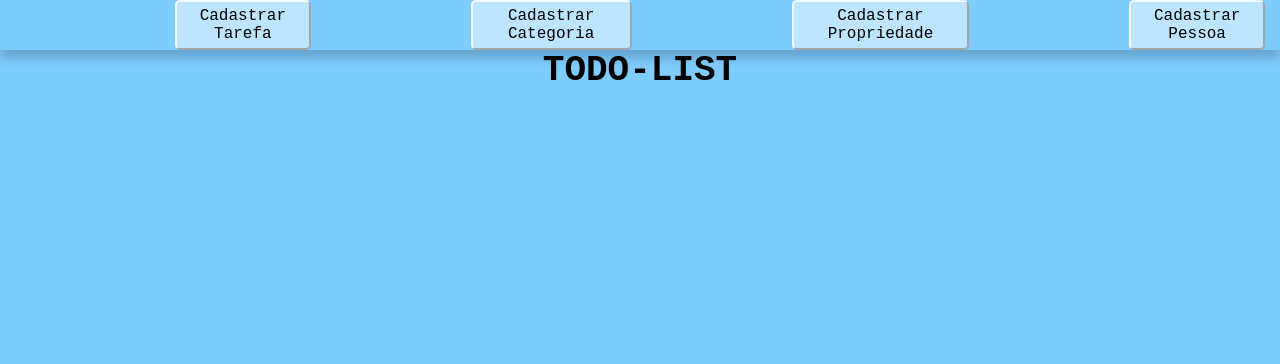
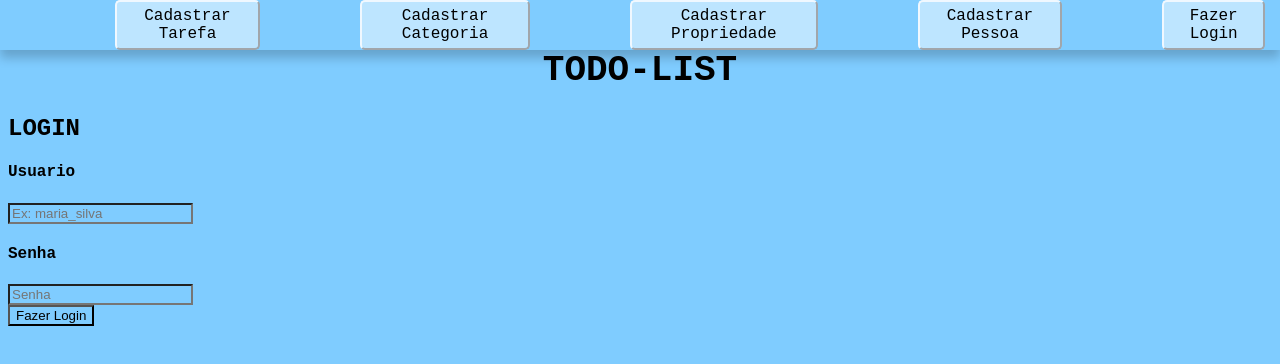
Before and after one commit to heloisaFogacaN/AgendaDeTarefas, an Angular app: page /login in a window 1280 px wide. Before the commit this address led to /. Shown: the top 364 px of the page. Built offline with nearby package versions, Linux system fonts and the light colour scheme.

Commit message:
Tem que arrumar o cadastro

```diff
--- a/src/app/app.component.css
+++ b/src/app/app.component.css
@@ -19,7 +19,7 @@ button {
     background-color: rgb(189, 229, 255);
     color: #000000f8;
     font-size: 16px;
-    margin-left: 160px;
+    margin-left: 100px;
     border-radius: 5px;
     border-color: aliceblue;
     color: black;
--- a/src/app/app.component.html
+++ b/src/app/app.component.html
@@ -5,6 +5,7 @@
       <a href="http://localhost:4200/categorias"><button (click)="cadastrarCategorias()">Cadastrar Categoria</button></a>
       <a href="http://localhost:4200/propriedade"><button (click)="cadastrarPropriedade()">Cadastrar Propriedade</button></a>
       <a href="http://localhost:4200/cadastro"><button (click)="cadastrarPessoa()">Cadastrar Pessoa</button></a>
+      <a href="hhtp://localhost:4200/login"><button (click)="login()">Fazer Login</button></a>
   </nav>
 </header>
 <br>
--- a/src/app/app.module.ts
+++ b/src/app/app.module.ts
@@ -11,6 +11,7 @@ import { UserRepository } from 'src/repositores/user.repository';
 import { HttpClientModule } from '@angular/common/http';
 import { AuthGuardService } from 'src/services/auth-guard.service';
 import { CadastroComponent } from './cadastro/cadastro.component';
+import { LoginComponent } from './login/login.component';
 
 
 
@@ -20,7 +21,8 @@ import { CadastroComponent } from './cadastro/cadastro.component';
     TarefaComponent,
     CategoriasComponent,
     PropriedadeComponent,
-    CadastroComponent
+    CadastroComponent,
+    LoginComponent
   ],
   imports: [
     BrowserModule,
--- a/src/app/cadastro/cadastro.component.html
+++ b/src/app/cadastro/cadastro.component.html
@@ -1,14 +1,15 @@
-<h1>CADASTRE-SE</h1>
+<h1>CADASTRO</h1>
     <div>
       <h4>E-mail</h4>
-      <input type="email" placeholder="Ex: maria_silva@dominio.com">
+      <input type="email" [(ngModel)]="cadastro.email" placeholder="Ex: maria_silva@dominio.com">
       <h4>Usuario</h4>
-      <input type="email" placeholder="Ex: maria_silva">
+      <input type="email" [(ngModel)]="cadastro.id" placeholder="Ex: maria_silva">
 
       <h4>Senha</h4>
-      <input type="password" placeholder="Senha">
+      <input type="password" [(ngModel)]="cadastro.password" placeholder="Senha">
 
       <h4>Nome Completo</h4>
-      <input type="text" placeholder="Ex: Maria da Silva">
-      <button (click)="adicionarUsuario()" >cadastrar</button>
+      <input type="text"  [(ngModel)]="cadastro.name" placeholder="Ex: Maria da Silva">
+      <br>
+      <button (click)="cadastrarPessoa()" >cadastrar</button>
     </div>
--- a/src/app/cadastro/cadastro.component.ts
+++ b/src/app/cadastro/cadastro.component.ts
@@ -8,18 +8,24 @@ import { UserRepository } from 'src/repositores/user.repository';
   styleUrls: ['./cadastro.component.css']
 })
 export class CadastroComponent implements OnInit {
+  id: string;
+  name: string;
+  cardPermissions: string;
+  propertiesPermissions: string;
+  password:string;
+  email:string;
 
   constructor(private userRepository: UserRepository) { }
 
+
   ngOnInit() {
   }
-  adicionarUsuario() {
+  cadastrarPessoa() {
     const novoUsuario: User = {
-      // Preencha os campos do novo usuário aqui
-      id: 'b',
-      name: 'b',
-      password: 'b',
-      email: 'b',
+      id: this.cadastro.id,
+      name: '',
+      password: '',
+      email: '',
       cardPermissions:'Edit',
       propertiesPermissions:'Edit'
     };
@@ -27,11 +33,9 @@ export class CadastroComponent implements OnInit {
     this.userRepository.addUser(novoUsuario).subscribe(
       (response) => {
         console.log('Usuário adicionado com sucesso:', response);
-        // Faça algo após adicionar o usuário
       },
       (error) => {
         console.error('Erro ao adicionar usuário:', error);
-        // Trate o erro adequadamente
       }
     );
   }
--- /dev/null
+++ b/src/app/login/login.component.html
@@ -0,0 +1,7 @@
+<h2>LOGIN</h2>
+      <h4>Usuario</h4>
+      <input type="email" [(ngModel)]="login.email" placeholder="Ex: maria_silva">
+      <h4>Senha</h4>
+      <input type="password" [(ngModel)]="login.senha" placeholder="Senha">
+      <br>
+      <button (click)="login()">Fazer Login</button>
--- /dev/null
+++ b/src/app/login/login.component.ts
@@ -0,0 +1,21 @@
+import { Component, OnInit } from '@angular/core';
+import { User } from '../models/users/user';
+import { UserRepository } from 'src/repositores/user.repository';
+
+@Component({
+  selector: 'app-login',
+  templateUrl: './login.component.html',
+  styleUrls: ['./login.component.css']
+})
+export class LoginComponent implements OnInit {
+
+  constructor() { }
+
+  ngOnInit() {
+  }
+
+  login(){
+
+  }
+
+}
--- a/src/app/tarefas/tarefas.component.html
+++ b/src/app/tarefas/tarefas.component.html
@@ -7,7 +7,8 @@
         <option *ngFor="let categoria of categorias" [value]="categoria">{{ categoria }}</option>
       </select>
       <div *ngFor="let propriedade of propriedades">
-        <input placeholder="{{ propriedade.nome }}" [(ngModel)]="propriedade.valor" />
+        <div *ngIf="propriedade.tipo=='texto'"><input placeholder="{{ propriedade.nome }}" type="text" [(ngModel)]="propriedade.valor" /></div>
+        <div *ngIf="propriedade.tipo=='numero'"><input placeholder="{{ propriedade.nome }}" type="number" [(ngModel)]="propriedade.valor" /></div>
       </div>
       <button (click)="cadastrarTarefa()" class="botao">Cadastrar</button>
     </div>
--- a/src/app/tarefas/tarefas.component.ts
+++ b/src/app/tarefas/tarefas.component.ts
@@ -7,7 +7,6 @@ interface Tarefa{
   categoria: string
   propriedades?: any;
 }
-
 
 @Component({
   selector: 'app-tarefa',
```
Also changed, not shown: src/app/app-routing.module.ts (+6 -2 lines), src/app/login/login.module.ts (added, +10 -0 lines), src/app/login/login.component.css (added), 2 other files (tests, documents, lock files or other folders).
